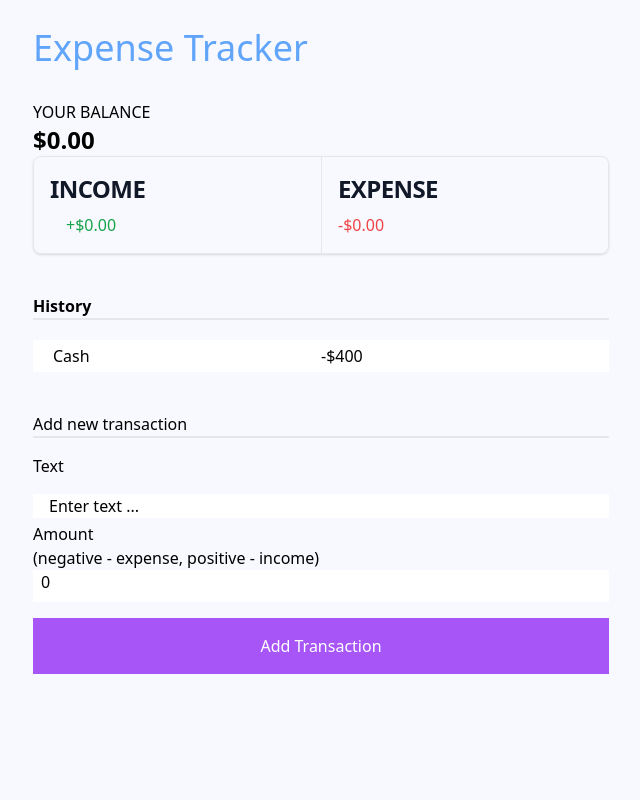
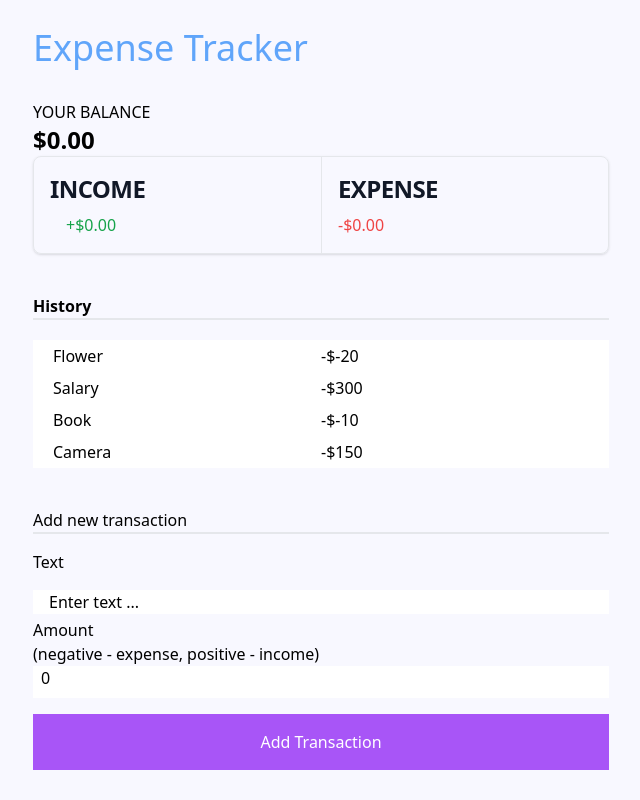
Before and after one commit to kpaccess/expense-calculator, a Next.js app: page / in a window 1280 px wide. Shown: the whole page, without its empty margins (127-767 px from the left). Built offline with nearby package versions, Linux system fonts and the light colour scheme.

Commit message:
desctructing and making transaction own component

```diff
--- /dev/null
+++ b/src/components/transaction.js
@@ -0,0 +1,13 @@
+function Transaction({ id, amount, text }) {
+  return (
+    <li
+      key={id}
+      className="px-5 py-1 bg-white  border-gray-500 grid grid-cols-2"
+    >
+      {text} <span>-${amount}</span>
+      <button className="hidden">x</button>
+    </li>
+  );
+}
+
+export default Transaction;
--- a/src/components/transactionList.js
+++ b/src/components/transactionList.js
@@ -1,12 +1,19 @@
+import { useContext } from 'react';
+import { GlobalContext } from '@/context/GlobalState';
+import Transaction from './transaction';
+
 function TransactionList() {
+  const context = useContext(GlobalContext);
+  const { transactions } = context;
+
   return (
     <div className="mt-10">
       <h3 className="font-bold border-b-2 border-gray-200">History</h3>
 
       <ul id="list" className="pt-5 ">
-        <li className="px-5 py-1 bg-white  border-gray-500 grid grid-cols-2">
-          Cash <span>-$400</span>
-        </li>
+        {transactions.map((transaction) => {
+          return <Transaction key={transaction.id} {...transaction} />;
+        })}
       </ul>
     </div>
   );
```
